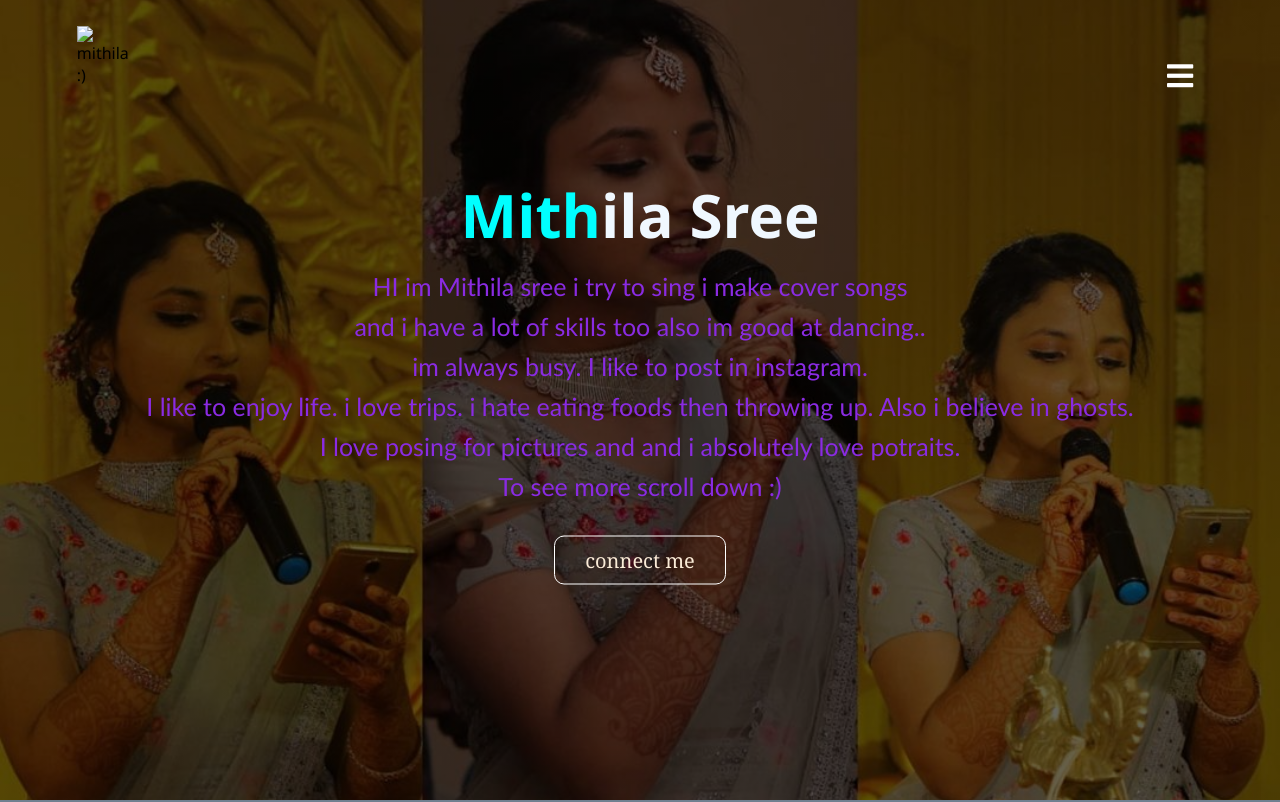
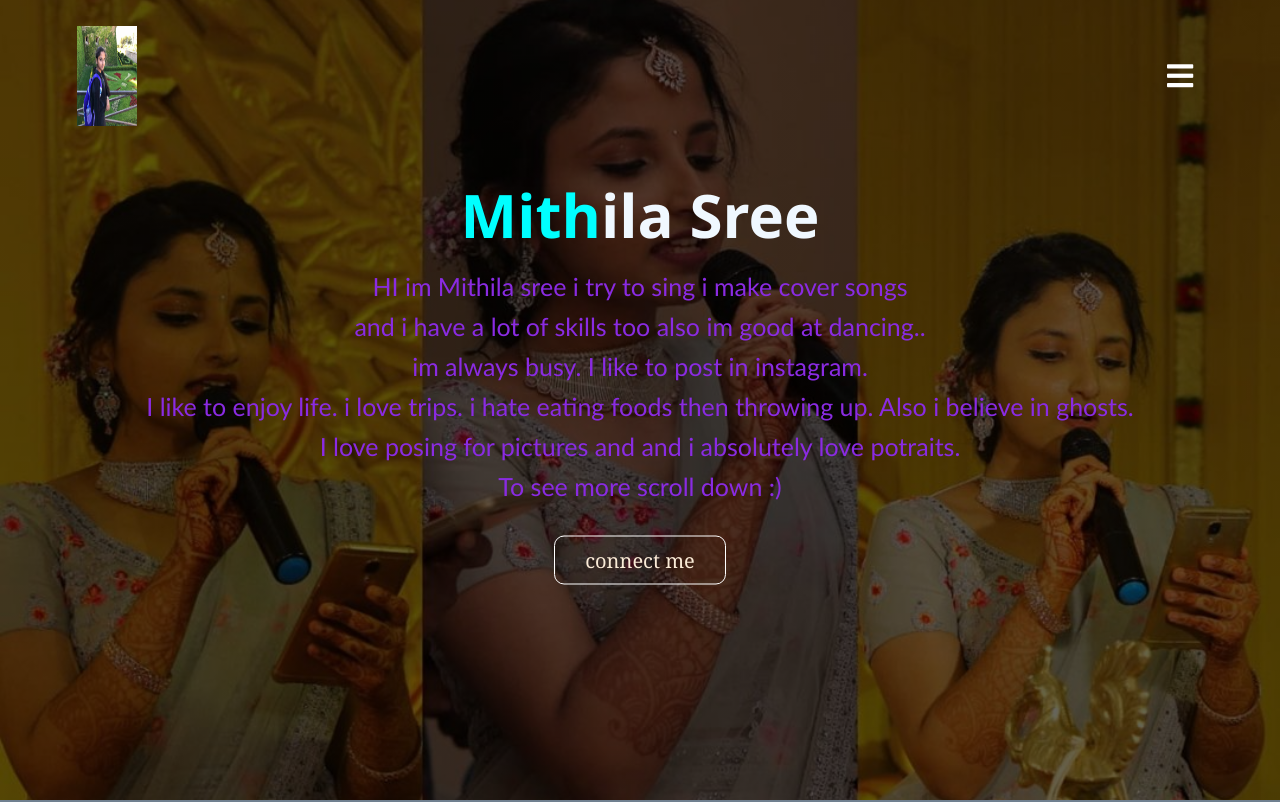
Before and after one commit to GJ-sanjay/GJ-sanjay.github.io, a plain HTML site: page index.html in a window 1280 px wide. Shown: the top 802 px of the page. Drawn offline with Linux system fonts and the light colour scheme; some icons are missing.

Commit message:
Update index.html

```diff
--- a/index.html
+++ b/index.html
@@ -15,8 +15,7 @@
 <body>
     <header>
         <nav>
-            <img src="![mithilalogo](https://user-images.githubusercontent.com/88532445/128636216-0c35e996-5121-4197-bab8-8abced765478.jpg)
-" alt="mithila :)" height="100" width="100">
+            <img src="mithilalogo.jpg" alt="mithila :)" height="100" width="100">
             <div class="links" id="links">
                 <i class="toggle fas fa-times-square" onclick="hideNav()"></i>
                 <ul>
```
